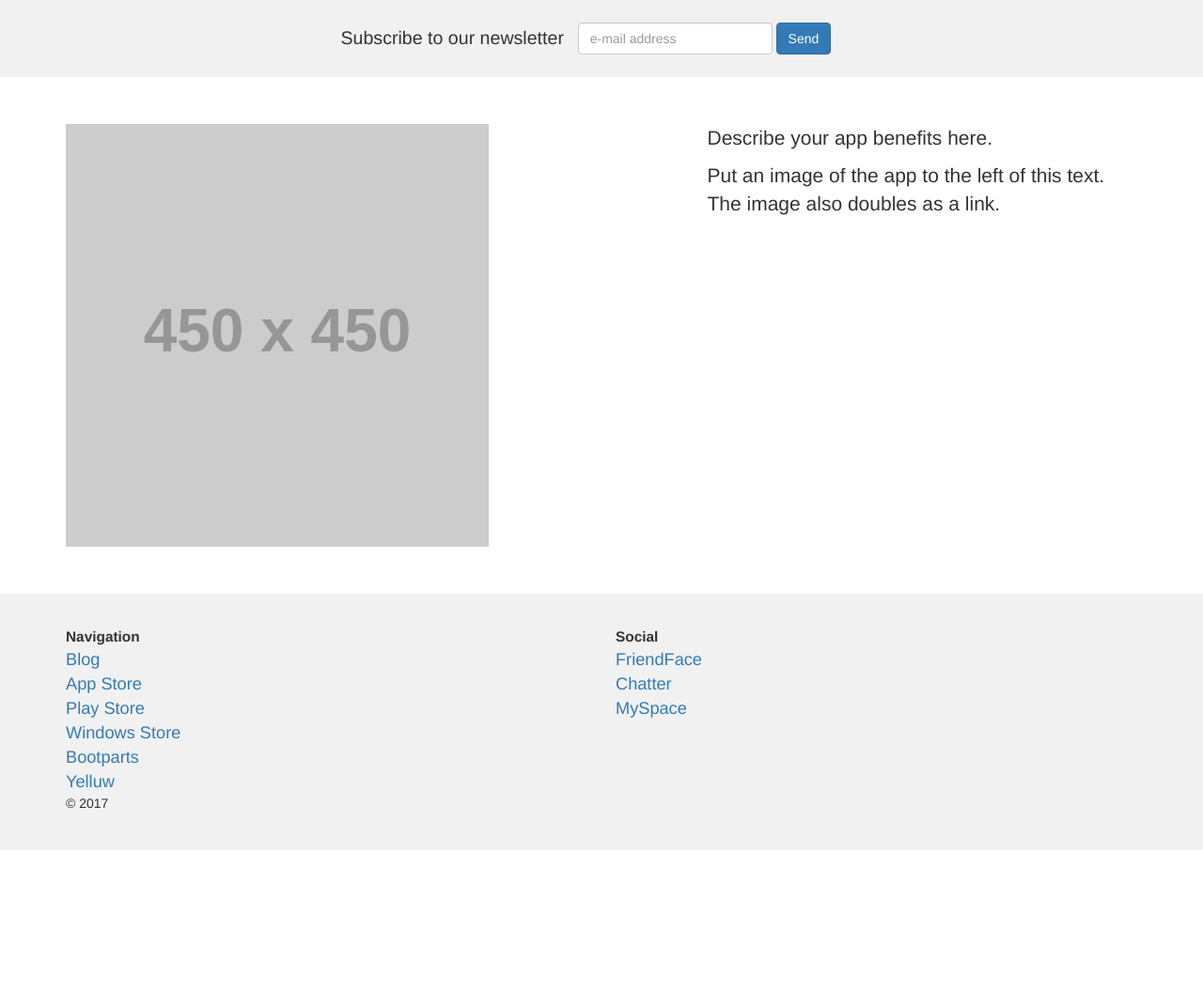
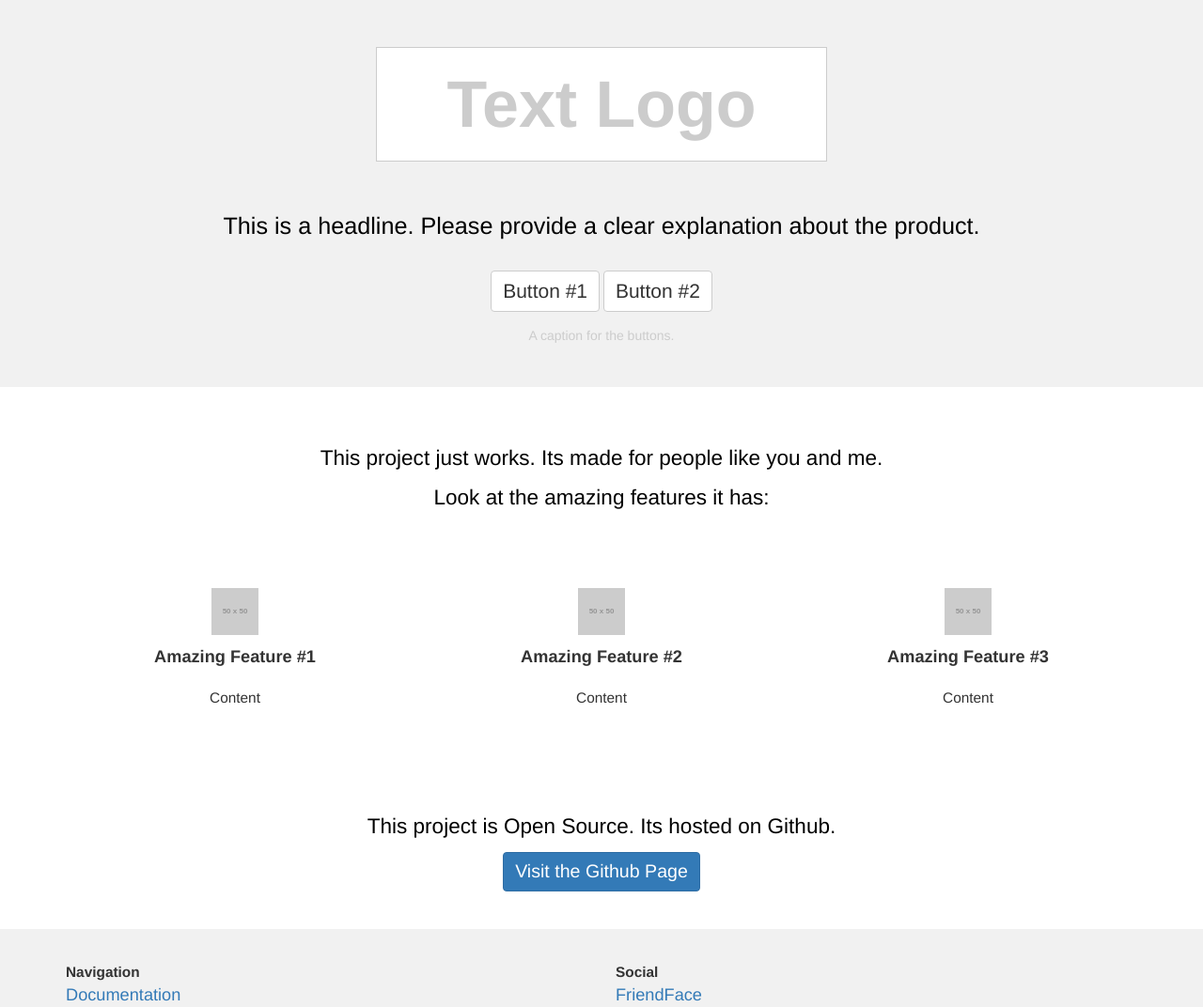
Before and after one commit to yelluw/Bootparts, a plain HTML site: page templates/open-source-project-page/open-source-project-page.html in a window 1280 px wide. Shown: the top 1072 px of the page at 94% size. Before the commit the page ends 905 px from the top, so only its background shows below. Drawn offline with Linux system fonts and the light colour scheme; placeholder pictures from the web are drawn by us.

Commit message:
Adding new template called Open Source Porject page v0.1.

```diff
--- a/templates/open-source-project-page/css/bootparts.css
+++ b/templates/open-source-project-page/css/bootparts.css
@@ -615,3 +615,86 @@ SOFTWARE.
     }
 
 }
+
+/****** Hero brand two buttons ******/
+
+/* General Styles */
+
+.hero-brand-two-buttons {
+    background: #f1f1f1;
+    padding-top: 50px;
+    padding-bottom: 30px;
+}
+
+.hero-brand-two-buttons .logo {
+    margin: 0 auto;
+    background: #fff;
+    max-width: 480px;
+    padding: 10px 10px 10px 10px;
+    border: solid 1px #ccc;
+    text-align: center;
+    color: #ccc;
+    font-size: 5em;
+    font-weight: 700;
+}
+
+.hero-brand-two-buttons .headline {
+    padding-top: 50px;
+    padding-bottom: 10px;
+    text-align: center;
+}
+
+.hero-brand-two-buttons .headline p {
+    color: #000;
+    font-size: 1.8em;
+}
+
+.hero-brand-two-buttons .two-buttons {
+    padding-top: 10px;
+    padding-bottom: 10px;
+    margin: 0 auto;
+    text-align: center;
+}
+
+.hero-brand-two-buttons .two-buttons a {
+    font-size: 1.5em;
+}
+
+.hero-brand-two-buttons .caption {
+    padding-top: 5px;
+    padding-bottom: 5px;
+}
+
+.hero-brand-two-buttons .caption p {
+    text-align: center;
+    font-size: 1.0em;
+    color: #ccc;
+}
+
+/* Media Queries */
+
+/* Small devices (tablets, up to 768px) */
+@media (max-width: 768px) {
+
+    .hero-brand-two-buttons {
+        padding-left: 20px;
+        padding-right: 20px;
+    }
+
+    .hero-brand-two-buttons .logo {
+        max-width: 220px;
+        font-size: 2em;
+    }
+
+    .hero-brand-two-buttons .headline {
+        font-size: 1.4em;
+    }
+
+    .hero-brand-two-buttons .two-buttons a {
+        font-size: 1.0em;
+    }
+
+    .hero-brand-two-buttons .caption p {
+        font-size: .8em;
+    }
+}
--- a/templates/open-source-project-page/css/main.css
+++ b/templates/open-source-project-page/css/main.css
@@ -1,19 +1,34 @@
 /*
 
-    App Feature Page template styles.
+    Open Source Project Page template styles.
 
 */
 
 
 /****** Override Bootparts styles ******/
-
-.call-to-action-bar {
-    padding-top: 20px;
-    padding-bottom: 20px;
+.center-aligned-headline, .center-aligned-headline .headline {
+    padding-top: 30px;
+    padding-bottom: 0px;
+    background: #fff;
 }
 
-.image-with-text {
+.three-column-content {
     background: #fff;
     padding-top: 50px;
-    padding-bottom: 50px;
+    padding-bottom: 40px;
 }
+
+.call-to-action-button {
+    padding-top: 0px;
+    padding-bottom: 30px;
+    background: #fff;
+}
+
+
+/****** Template custom styles ******/
+
+.headline-content {
+    color: #000;
+    font-weight: 400;
+    font-size: 0.7em;
+}
--- a/templates/open-source-project-page/open-source-project-page.html
+++ b/templates/open-source-project-page/open-source-project-page.html
@@ -9,7 +9,7 @@
     <meta name="author" content="Yelluw">
     <link rel="icon" href="">
 
-    <title>Bootparts - App Feature Page</title>
+    <title>Bootparts - Open Source Project Page</title>
 
     <!-- Bootstrap core CSS -->
     <link href="css/bootstrap.css" rel="stylesheet">
@@ -35,24 +35,119 @@
   </head>
   <body>
 
-    <div class="call-to-action-bar">
+    <div class="hero-brand-two-buttons">
         <div class="container">
+
+            <!-- logo -->
+            <div class="row">
+                <div class="col-lg-12 col-md-12 col-sm-12 col-xs-12">
+                    <div class="logo">
+                        Text Logo
+                    </div>
+                </div>
+            <!-- end logo -->
+            </div>
+
+            <!-- headline -->
+            <div class="row">
+                <div class="col-lg-12 col-md-12 col-sm-12 col-xs-12">
+                    <div class="headline">
+                        <p>This is a headline. Please provide a clear explanation about the product.</p>
+                    </div>
+                </div>
+            <!-- end headline -->
+            </div>
+
+            <!-- two-buttons -->
+            <div class="row">
+                <div class="col-lg-12 col-md-12 col-sm-12 col-xs-12">
+                    <div class="two-buttons">
+                        <a href="#" class="btn btn-default">Button #1</a>
+                        <a href="#" class="btn btn-default">Button #2</a>
+                    </div>
+                </div>
+            <!-- end two-buttons -->
+            </div>
+
+            <!-- caption -->
+            <div class="row">
+                <div class="col-lg-12 col-md-12 col-sm-12 col-xs-12">
+                    <div class="caption">
+                        <p>A caption for the buttons.</p>
+                    </div>
+                </div>
+            </div>
+
+    <!-- end container -->
+    </div>
+
+    <!-- end hero-brand-two-buttons -->
+    </div>
+
+    <div class="center-aligned-headline top">
+        <div class="container">
+                <div class="row">
+
+                    <div class="headline">
+
+                        <p class="headline-content">
+                          This project just works. Its made for people like you and me.
+                        </p>
+                        <p class="headline-content">
+                          Look at the amazing features it has:
+                        </p>
+
+                    <!-- end headline -->
+                    </div>
+
+                <!-- end row -->
+                </div>
+        <!-- end container -->
+        </div>
+    <!-- end center-aligned-headline -->
+    </div>
+
+
+    <div class="three-column-content">
+
+        <div class="container">
+
           <div class="row">
 
-            <div class="col-lg-6 col-lg-offset-3 col-md-8 col-md-offset-2 col-sm-9 col-sm-offset-2 col-xs-7 col-xs-offset-3">
+            <!-- left column -->
+            <div class="col-lg-4 col-md-4 col-sm-4 left-column">
 
-              <form class="form-inline">
-                <div class="form-group">
-                  <label class="sr-only">Don't miss a thing! </label>
-                  <p class="form-control-static">Subscribe to our newsletter &nbsp;</p>
-                </div>
-                <div class="form-group">
-                  <label for="cta-email-address" class="sr-only">Email Address</label>
-                    <input type="email" class="form-control" id="cta-email-address" placeholder="e-mail address">
-                </div>
-                <button type="submit" class="btn btn-primary">Send</button>
-              </form>
+              <img src="https://placehold.it/50x50" class="column-img">
 
+              <p class="column-title">Amazing Feature #1</p>
+
+              <p class="column-content">Content</p>
+
+            <!-- end left column -->
+            </div>
+
+            <!-- middle column -->
+            <div class="col-lg-4 col-md-4 col-sm-4 middle-column">
+
+              <img src="https://placehold.it/50x50" class="column-img">
+
+              <p class="column-title">Amazing Feature #2</p>
+
+              <p class="column-content">Content</p>
+
+            <!-- end middle column -->
+            </div>
+
+            <!-- right column -->
+            <div class="col-lg-4 col-md-4 col-sm-4 right-column">
+
+              <img src="https://placehold.it/50x50" class="column-img">
+
+              <p class="column-title">Amazing Feature #3</p>
+
+              <p class="column-content">Content</p>
+
+            <!-- end right column -->
             </div>
 
           <!-- end row -->
@@ -61,33 +156,39 @@
       <!-- end container-->
       </div>
 
-    <!-- end call-to-action-bar -->
+    <!-- end three-column-content -->
     </div>
 
 
-    <div class="image-with-text">
+    <div class="center-aligned-headline">
         <div class="container">
+                <div class="row">
 
+                    <div class="headline">
+
+                        <p class="headline-content">This project is Open Source. Its hosted on Github.</p>
+
+                    <!-- end headline -->
+                    </div>
+
+                <!-- end row -->
+                </div>
+        <!-- end container -->
+        </div>
+    <!-- end center-aligned-headline -->
+    </div>
+
+
+    <div class="call-to-action-button">
+        <div class="container">
           <div class="row">
 
-            <!-- left side image -->
-            <div class="col-lg-6 col-md-6 col-sm-6 col-xs-6">
-              <a href="#"><img class="img-responsive" src="http://www.placehold.it/450x450"></a>
+            <!-- center the button -->
+            <div class="text-center">
 
-            <!-- end of left side image -->
-            </div>
+              <p><a class="btn btn-primary">Visit the Github Page</a></p>
 
-            <!-- right side text -->
-            <div class="col-lg-5 col-lg-offset-1 col-md-5 col-md-offset-1 col-sm-5 col-sm-offset-1 col-xs-6">
-              <p>
-                Describe your app benefits here.
-              </p>
-
-              <p>
-                Put an image of the app to the left of this text. The image also doubles as a link.
-              </p>
-
-            <!-- end of right side text -->
+            <!-- end text-center -->
             </div>
 
           <!-- end row -->
@@ -96,7 +197,7 @@
       <!-- end container-->
       </div>
 
-    <!-- end image-with-text -->
+    <!-- end call-to-action-button -->
     </div>
 
 
@@ -110,10 +211,8 @@
             <div class="col-lg-6 col-md-6 col-sm-6 left-column">
               <ul class="list-unstyled">
                 <li class="list-title">Navigation</li>
-                <li><a href="">Blog</a></li>
-                <li><a href="">App Store</a></li>
-                <li><a href="">Play Store</a></li>
-                <li><a href="">Windows Store</a></li>
+                <li><a href="#">Documentation</a></li>
+                <li><a href="https://github.com">Github</a></li>
                 <li><a href="https://github.com/yelluw/Bootparts">Bootparts</a></li>
                 <li><a href="http://yelluw.com">Yelluw</a></li>
                 <li>&copy; 2017</li>
@@ -127,7 +226,6 @@
                 <li class="list-title">Social</li>
                 <li><a href="">FriendFace</a></li>
                 <li><a href="">Chatter</a></li>
-                <li><a href="">MySpace</a></li>
               </ul>
             <!-- end right column -->
             </div>
@@ -141,8 +239,6 @@
     <!-- end two-column-footer -->
     </div>
 
-
-
     <!-- Bootstrap core JavaScript
     ================================================== -->
     <!-- Placed at the end of the document so the pages load faster -->
```
